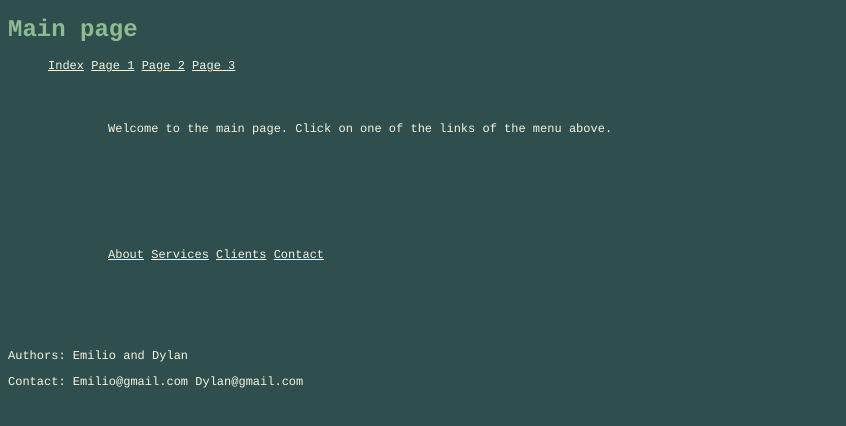
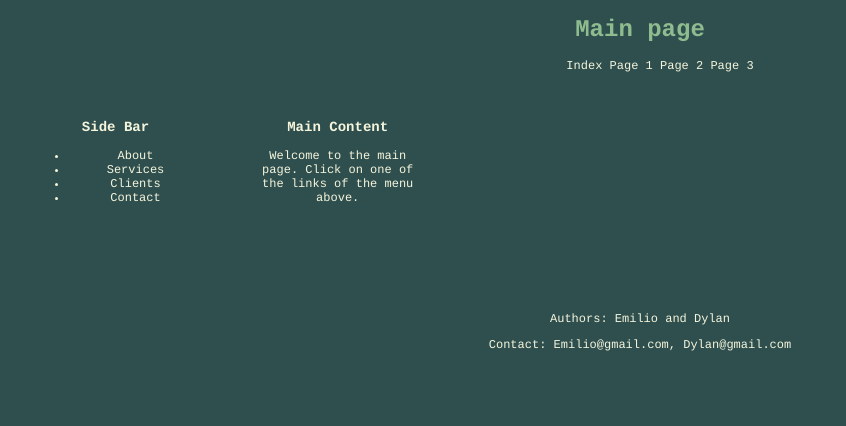
Before and after one commit to emilioiturbide/COSC224-Lab01, a plain HTML site: page index.html in a window 1280 px wide. Shown: the whole page, without its empty margins (0-846 px from the left). Drawn offline with Linux system fonts and the light colour scheme.

Commit message:
New changes to CSS

```diff
--- a/index.html
+++ b/index.html
@@ -17,20 +17,25 @@
                 <a href="page3.html">Page 3</a>
             </menu>
     </header>
-<div id="content">
+<div id="sidenav" class="half">
+    <h3>Side Bar</h3>
+    <ul>
+        <li><a href="#">About</a></li>
+        <li><a href="#">Services</a></li>
+        <li><a href="#">Clients</a></li>
+        <li><a href="#">Contact</a></li>
+    </ul>
+    </div>
+</body>
+<div id="content" class="half">
+    <h3>Main Content</h3>
     <p>Welcome to the main page. Click on one of the links of the menu above.</p>
 </div>
-<div class="sidenav">
-    <a href="#">About</a>
-    <a href="#">Services</a>
-    <a href="#">Clients</a>
-    <a href="#">Contact</a>
-    </div>
-</body>
-<footer>
+
+<footer class="whole">
     <p>Authors: Emilio and Dylan</p>
-    <p>Contact: Emilio@gmail.com
-                Dylan@gmail.com
+    <p>Contact: <a>Emilio@gmail.com</a>,
+                <a>Dylan@gmail.com</a>
     </p>
   </footer>
 </html>
--- a/styles.css
+++ b/styles.css
@@ -3,6 +3,12 @@ body {
     color:beige;
     font-family:courier;
     font-size:12px;
+}
+header{
+    text-align: center;
+}
+a{
+    text-decoration: none;
 }
 h1{
     color:darkseagreen;
@@ -16,6 +22,15 @@ a:visited{
 a:hover {
     color:moccasin;
 }
+.half{
+    width: 40%;
+    display:inline-block;
+    margin-right: 2%;
+}
+.whole{
+    clear: both;
+    text-align: center;
+}
 #sidenav{
     text-align: center;
     margin-bottom: 20px;
@@ -24,10 +39,18 @@ a:hover {
     height: 175px;
     margin: auto;
 }
-div {
+#content{
+    text-align: center;
+    margin-bottom: 20px;
+    padding: 20px;
+    width: 175px;
+    height: 175px;
+    margin: auto;
+}
+/*div {
     padding-top: 50px;
     padding-right: 30px;
     padding-bottom: 50px;
     padding-left: 80px;
     padding: 25px 50px 75px 100px;
-  }
+  }*/
```
